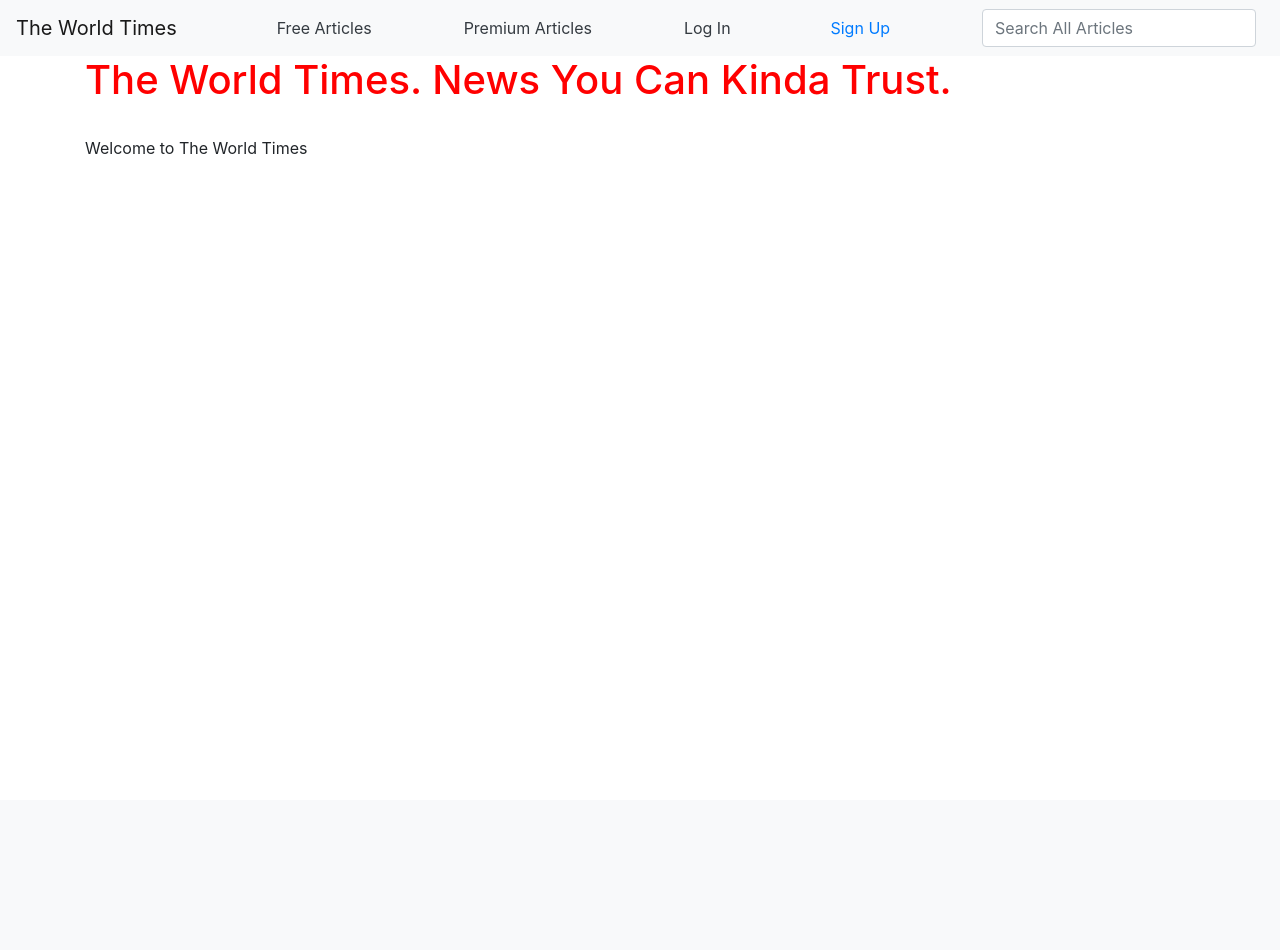
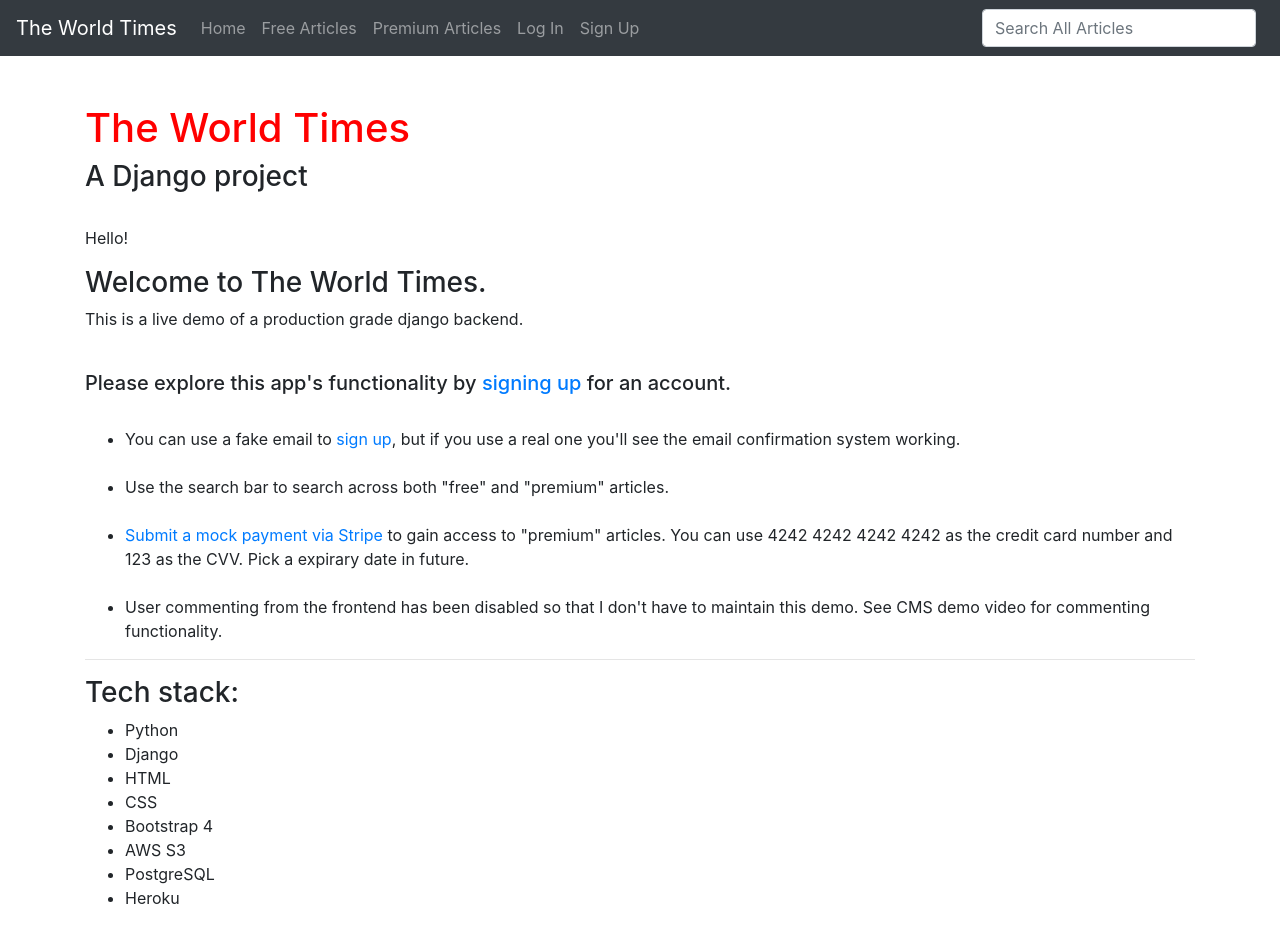
Before and after one commit to dmahon10/django-tiered-membership-web-app, a Django app: page / in a window 1280 px wide. Before the commit the page ends 154 px from the top, so only its background shows below. Run offline with Django 3.2, Linux system fonts and the light colour scheme; parts of the project's set-up code (start-up, migrations or seed data) failed here and were passed over; some libraries are stand-ins or nearby versions.

Commit message:
updated UI

```diff
--- a/articles/models.py
+++ b/articles/models.py
@@ -22,7 +22,7 @@ class Article(models.Model):
     slug = models.SlugField(editable=False)
     author = models.CharField(max_length=100)
     excerpt = models.TextField(max_length=300)
-    thumbnail = models.ImageField(upload_to='thumbnails/', blank=True)
+    thumbnail = models.ImageField(upload_to='thumbnails/')
     content = RichTextUploadingField()
     date_created = models.DateTimeField(default=datetime.now)
 
--- a/templates/_base.html
+++ b/templates/_base.html
@@ -12,26 +12,41 @@
 <body>
   <header>
     <!-- navbar -->
+    <nav class="navbar navbar-expand-lg navbar-dark bg-dark mb-5">
+      <a class="navbar-brand" href="{% url 'home' %}">The World Times</a>
+      <button class="navbar-toggler" type="button" data-toggle="collapse" data-target="#navbarSupportedContent" aria-controls="navbarSupportedContent" aria-expanded="false" aria-label="Toggle navigation">
+        <span class="navbar-toggler-icon"></span>
+      </button>
 
-    <nav class="navbar navbar-light bg-light justify-content-between">
-      <a href="{% url 'home' %}" class="navbar-brand">The World Times</a>
-
-        <a class="nav-link p-2 text-dark" href="{% url 'free_article_list' %}">Free Articles</a>
-        <a class="nav-link p-2 text-dark" href="{% url 'premium_article_list' %}"> Premium Articles</a>
+      <div class="collapse navbar-collapse" id="navbarSupportedContent">
+        <ul class="navbar-nav mr-auto">
+          <li class="nav-item">
+            <a class="nav-link" href="{% url 'home' %}">Home <span class="sr-only">(current)</span></a>
+          </li>
+          <li class="nav-item">
+            <a class="nav-link" href="{% url 'free_article_list' %}">Free Articles</a>
+          </li>
+          <li class="nav-item">
+            <a class="nav-link " href="{% url 'premium_article_list' %}">Premium Articles</a>
+          </li>
           {% if user.is_authenticated %}
-
-            <a class="nav-link p-2 text-dark" href="{% url 'account_logout' %}">Log Out</a>
-
+          <li class="nav-item">
+            <a class="nav-link " href="{% url 'account_logout' %}">Log Out</a>
+          </li>
           {% else %}
-          <a class="nav-link p-2 text-dark" href="{% url 'account_login' %}">Log In</a>
-          <a class="nav-link" href="{% url 'account_signup' %}">Sign Up</a>
+          <li class="nav-item">
+            <a class="nav-link " href="{% url 'account_login' %}">Log In</a>
+          </li>
+          <li class="nav-item">
+            <a class="nav-link " href="{% url 'account_signup' %}">Sign Up</a>
+          </li>
           {% endif %}
-
-
-      <form class="form-inline mt-2 mt-md-0" action="{% url 'search_results' %}" method="get">
+        </ul>
+        <form class="form-inline" action="{% url 'search_results' %}" method="get">
           <input name="q" class="form-control mr-sm-2" type="text" placeholder="Search All Articles"
           aria-label="Search">
         </form>
+      </div>
     </nav>
   </header>
   <div class="container">
--- a/templates/articles/search_results.html
+++ b/templates/articles/search_results.html
@@ -5,6 +5,7 @@
 <h3><a href="{{ article.get_absolute_url }}">{{ article.title }}</a></h3>
 <p>Author: {{ article.author }}</p>
 <p class="">Tier: {{ article.tier }}</p>
+<hr>
 </div>
 {% endfor %}
 {% endblock content %}
--- a/templates/home.html
+++ b/templates/home.html
@@ -5,16 +5,69 @@
 
 {% block content %}
 
-<h1>The World Times. News You Can Kinda Trust.</h1>
+<h1>The World Times</h1>
+<h3>A Django project</h3>
+<br>
 
+{% if user.is_authenticated %}
+    Hello, {{ user.email }}!
+    <p><a href="{% url 'account_logout' %}"></a></p>
+{% else %}
+    <p>Hello!</p>
+{% endif %}
 
+<h3>Welcome to The World Times.</h3>
+<p>This is a live demo of a production grade django backend.</p>
 <br>
 {% if user.is_authenticated %}
-    Welcome, {{ user.email }}!
-    <p><a href="{% url 'account_logout' %}"></a></p>
-
+    <h4>Thank you for signing up! Please explore this app's functionality.</h4>
 {% else %}
-    <p>Welcome to The World Times</p>
+<h5>Please explore this app's functionality by <a href="{% url 'account_signup' %}">signing up</a> for an account.</h5>
 {% endif %}
-
+<ul>
+    <br>
+    {% if user.is_authenticated %}
+    <li>
+        Check your email for a confirmation message.
+    </li>
+    {% else %}
+    <li>
+        You can use a fake email to <a href="{% url 'account_signup' %}">sign up</a>, but if you use a real one you'll see the email confirmation system working.
+    </li>
+    {% endif %}
+    <br>
+    <li>
+        Use the search bar to search across both "free" and "premium" articles.
+    </li>
+    <br>
+    {% if not perms.articles.premium_member %}
+    <li>
+        <a href="{% url 'payment' %}">Submit a mock payment via Stripe</a> to gain access to "premium" articles.
+        You can use 4242 4242 4242 4242 as the credit card number and 123 as the CVV. Pick a expirary date in future.
+    </li>
+    {% else %}
+    <li>
+        Submit a mock payment via Stripe to gain access to "premium" articles.
+        You can use 4242 4242 4242 4242 as the credit card number and 123 as the CVV. Pick a expirary date in future.
+    </li>
+    {% endif %}
+    <br>
+    <li>
+        User commenting from the frontend has been disabled so that I don't have to maintain this demo. See CMS demo video
+        for commenting functionality.
+    </li>
+</ul>
+<hr>
+<h3>Tech stack:</h3>
+<ul>
+    <li>Python</li>
+    <li>Django</li>
+    <li>HTML</li>
+    <li>CSS</li>
+    <li>Bootstrap 4</li>
+    <li>AWS S3</li>
+    <li>PostgreSQL</li>
+    <li>Heroku</li>
+</ul>
+<br>
 {% endblock content %}
--- a/templates/payments/purchase.html
+++ b/templates/payments/purchase.html
@@ -6,6 +6,7 @@
 
     <h1>Payments page</h1>
     <p>Lifetime membership for $34.99</p>
+    <p>You can use 4242 4242 4242 4242 as the credit card number and 123 as the CVV. Pick a expirary date in future.</p>
     <form action="{% url 'pay' %}" method="post">
         {% csrf_token %}
         <script src="https://checkout.stripe.com/checkout.js" class="stripe-button"
```
Also changed, not shown: templates/articles/article_detail.html (+36 -6 lines), templates/articles/articles_list.html (+26 -3 lines). Lines whose indentation alone changed are shown as unchanged.
